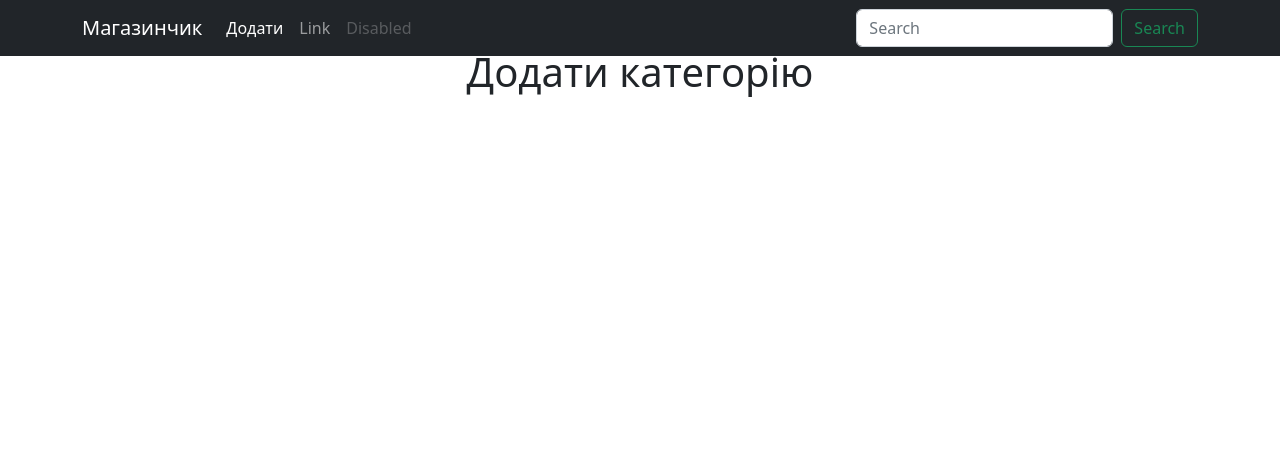
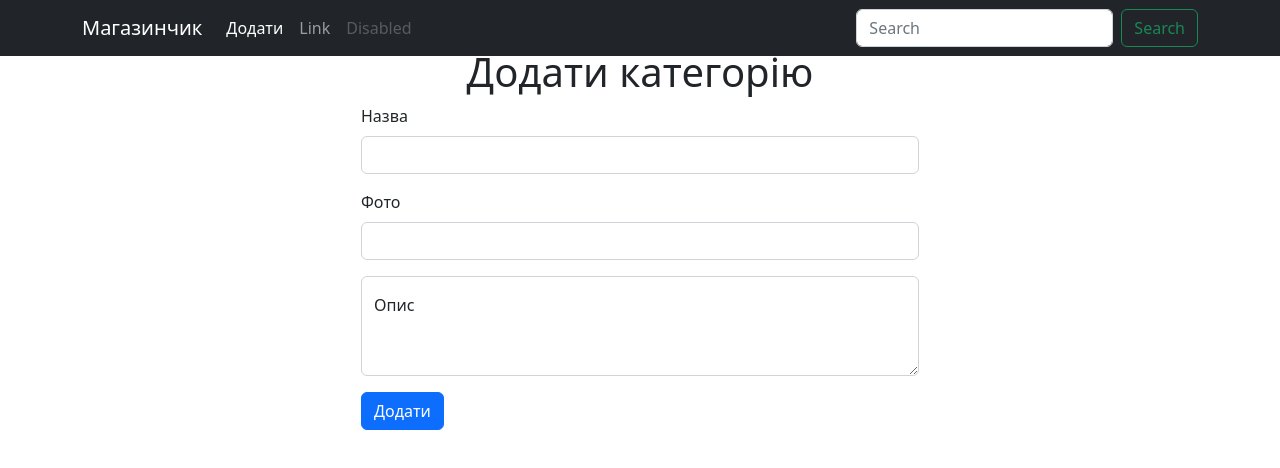
Before and after one commit to novakvova/Laravel_PHP_PV122, a React (Create React App) app in the folder my-app/: page /categories/create in a window 1280 px wide. Shown: the top 468 px of the page. Built offline with nearby package versions, Linux system fonts and the light colour scheme.

Commit message:
Begin working app show list categories

```diff
--- a/my-app/package.json
+++ b/my-app/package.json
@@ -10,6 +10,7 @@
     "@types/node": "^16.18.25",
     "@types/react": "^18.2.0",
     "@types/react-dom": "^18.2.1",
+    "axios": "^1.4.0",
     "bootstrap": "^5.2.3",
     "react": "^18.2.0",
     "react-dom": "^18.2.0",
--- a/my-app/src/components/category/create/CategoryCreatePage.tsx
+++ b/my-app/src/components/category/create/CategoryCreatePage.tsx
@@ -2,6 +2,35 @@ const CategoryCreatePage = () => {
   return (
     <>
       <h1 className="text-center">Додати категорію</h1>
+      <form className="col-md-6 offset-md-3">
+        <div className="mb-3">
+          <label htmlFor="name" className="form-label">
+            Назва
+          </label>
+          <input type="text" className="form-control" id="name" name="name" />
+        </div>
+
+        <div className="mb-3">
+          <label htmlFor="image" className="form-label">
+            Фото
+          </label>
+          <input type="text" className="form-control" id="image" name="image" />
+        </div>
+
+        <div className="form-floating mb-3">
+          <textarea
+            className="form-control"
+            placeholder="Вкажіть опис"
+            id="description"
+            style={{ height: "100px" }}
+          ></textarea>
+          <label htmlFor="description">Опис</label>
+        </div>
+
+        <button type="submit" className="btn btn-primary">
+          Додати
+        </button>
+      </form>
     </>
   );
 };
--- /dev/null
+++ b/my-app/src/components/category/create/types.ts
@@ -0,0 +1,5 @@
+export interface ICategoryCreate {
+    name: string,
+    image: string,
+    description: string
+}
--- a/my-app/src/components/home/HomePage.tsx
+++ b/my-app/src/components/home/HomePage.tsx
@@ -1,18 +1,21 @@
-import { useState } from "react";
+import axios from "axios";
+import { useEffect, useState } from "react";
+import { Link } from "react-router-dom";
 import { ICategoryItem } from "./types";
 
 const HomePage = () => {
   const [list, setList] = useState<ICategoryItem[]>([]);
 
-  const onAddCategory=() => {
-    const item : ICategoryItem = {
-      id: 4,
-      description: "Козак",
-      name: "Нормальний пацан",
-      image: "https://www.stryi.net.ua/wp-content/uploads/2023/02/kozak-360x480.webp"
-    };
-    setList([item]);
-  }
+  useEffect(() => {
+    axios.get<ICategoryItem[]>("http://127.0.0.1:8000/api/category")
+    .then(resp=> {
+      setList(resp.data);
+    })
+    .catch(bad=> {
+      console.log("Bad request", bad);
+    });
+  }, []);
+
 
   const dataView = list.map((category) => (
     <tr key={category.id}>
@@ -27,7 +30,7 @@ const HomePage = () => {
   return (
     <>
       <h1 className="text-center">Список категорій</h1>
-      <button className="btn btn-success" onClick={onAddCategory}>Додати</button>
+      <Link className="btn btn-success" to="/categories/create">Додати</Link>
       <table className="table">
         <thead>
           <tr>
```
Also changed, not shown: 1 other file (tests, documents, lock files or other folders).
